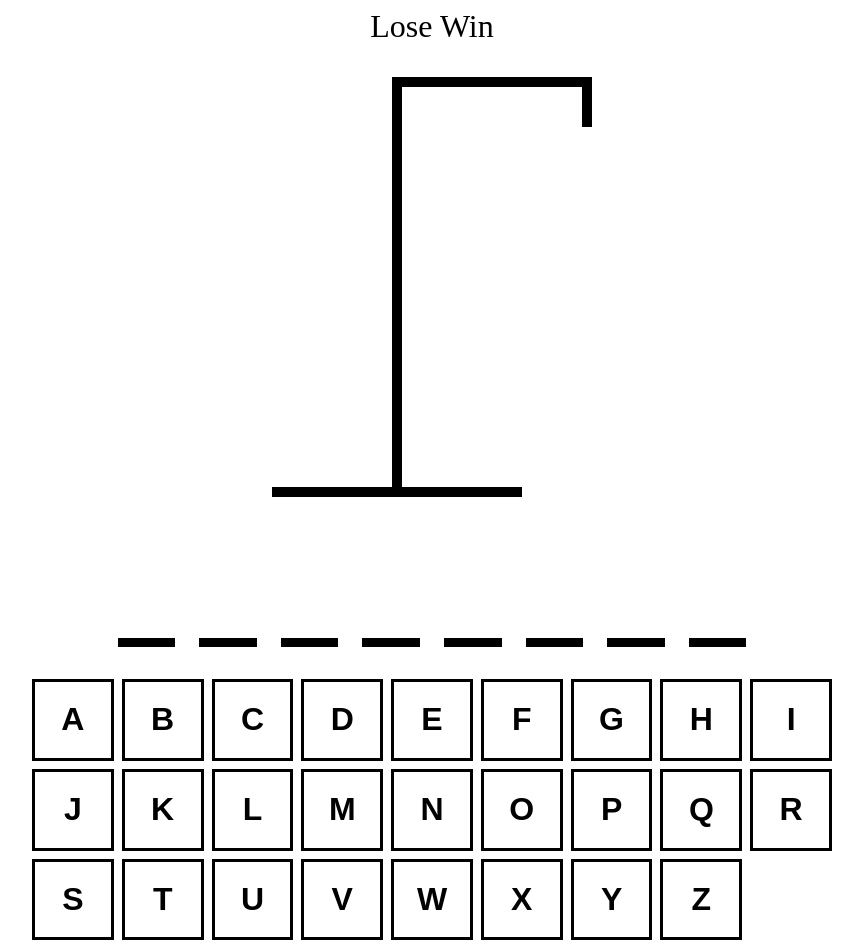
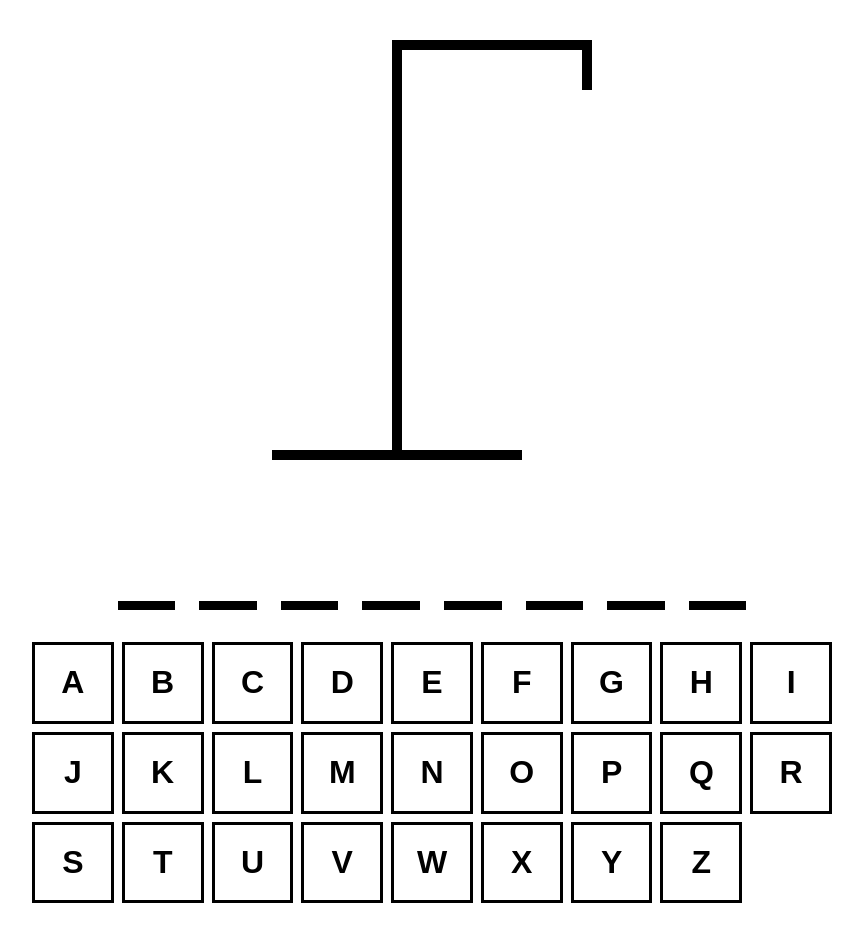
Before and after one commit to Michael-Hutchinson/hangman, a React (Vite) app: page / in a window 1280 px wide. Shown: the whole page, without its empty margins (208-1071 px from the left). After the commit the page ends 911 px from the top, so only its background shows below. Built offline with nearby package versions, Linux system fonts and the light colour scheme.

Commit message:
feat: set win/lose messages

```diff
--- a/src/App.tsx
+++ b/src/App.tsx
@@ -8,6 +8,8 @@ function App() {
   const [wordToGuess, setWordToGuess] = useState(() => words[Math.floor(Math.random() * words.length)]);
   const [guessedLetters, setGuessedLetters] = useState<string[]>([]);
   const incorrectLetters = guessedLetters.filter((letter) => !wordToGuess.includes(letter));
+  const hasLost = incorrectLetters.length >= 6;
+  const hasWon = wordToGuess.split('').every((letter) => guessedLetters.includes(letter));
   const addGuessedLetter = useCallback(
     (letter: string) => {
       if (guessedLetters.includes(letter)) return;
@@ -38,7 +40,10 @@ function App() {
         alignItems: 'center',
       }}
     >
-      <div style={{ fontSize: '2rem', textAlign: 'center' }}>Lose Win</div>
+      <div style={{ fontSize: '2rem', textAlign: 'center' }}>
+        {hasWon && 'Winner - Refresh to play again'}
+        {hasLost && 'Loser - Refresh to play again'}
+      </div>
       <HangmanDrawing numberOfGuesses={incorrectLetters.length} />
       <HangmanWord guessedLetters={guessedLetters} wordToGuess={wordToGuess} />
       <div style={{ alignSelf: 'stretch' }}>
```
